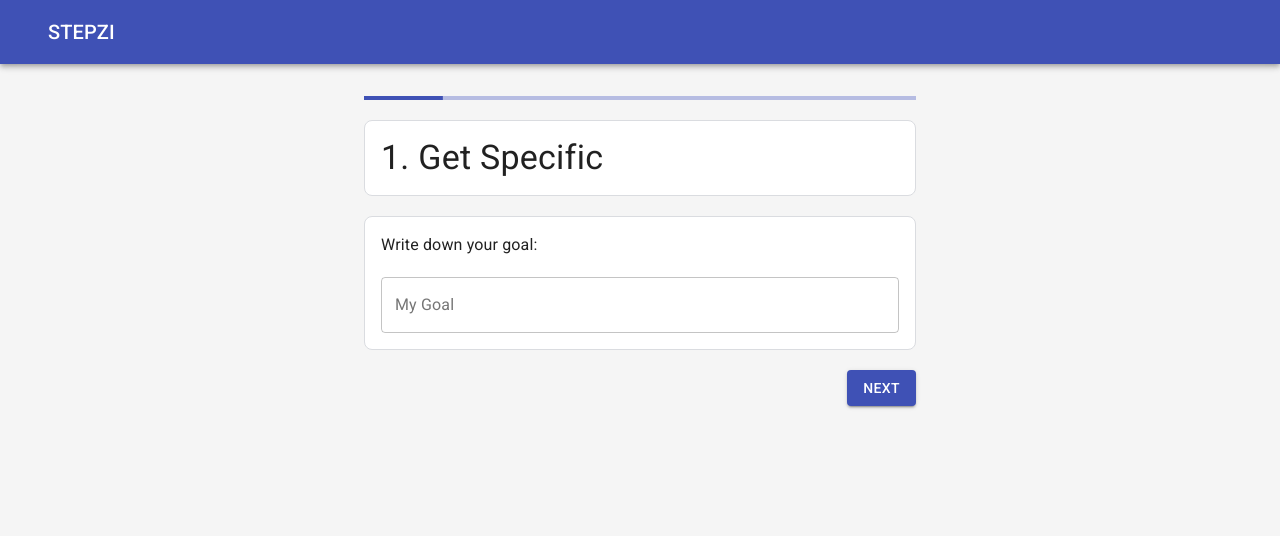
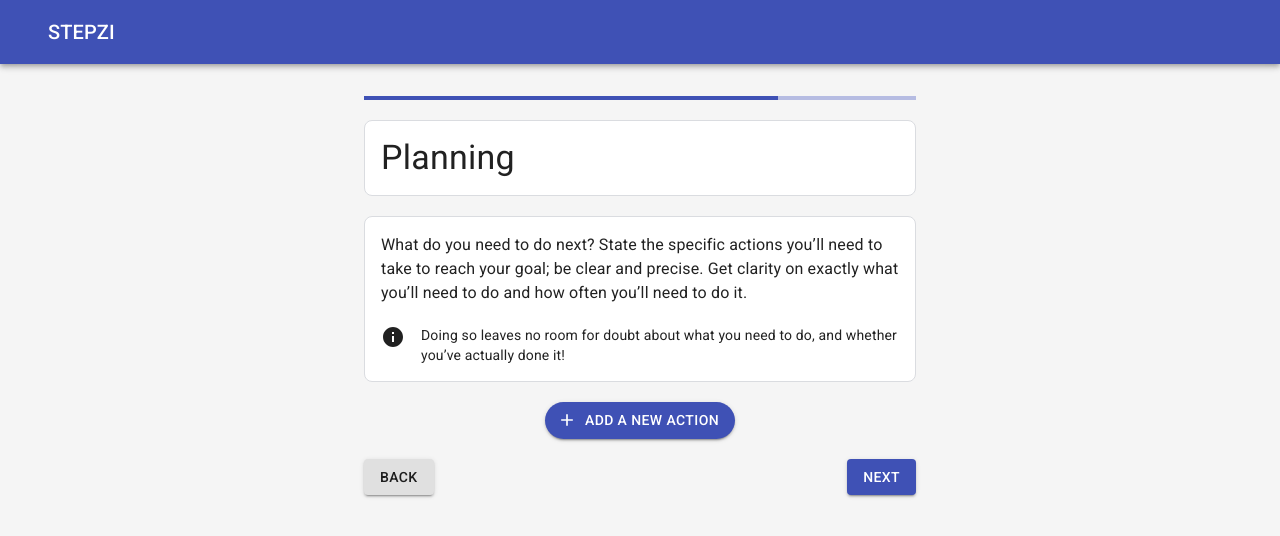
Before and after one commit to johnbede2000/stepzi, a React (Create React App) app: page / in a window 1280 px wide. Shown: the top 536 px of the page. Built offline with nearby package versions, Linux system fonts and the light colour scheme.

Commit message:
removed forcing user to input before click next

```diff
--- a/src/pages/Contrasting.js
+++ b/src/pages/Contrasting.js
@@ -49,20 +49,19 @@ const TwoPos = ({ values, handleChange, step, setStep }) => {
   return (
     <Vertical>
       <Mycard>
+        <Typography variant="h4">Mental Contrasting</Typography>
         <Typography variant="body1">
-          Now it's time to go back and forth thinking about the success you want
-          to achieve, and the obstacles that stand in your way.
+          Now it's time to go back and forth, thinking about the success you
+          want to achieve, and the obstacles that stand in your way.
         </Typography>
         <Typography variant="body1">
-          First imagine how you will feel attaining your goal, the future you
-          want; the positive aspects of reaching your goal. Picture it as
-          vividly as you can in your mind, really think about the details, what
-          it will be like to experience it. Next, think &amp; get specific about
-          the obstacles that stand in your way of getting what you want. The
-          hurdles you’ll need to overcome to get there e.g. competition trying
-          to achieve the same thing
+          First imagine how you will feel attaining your goal. Picture it as
+          vividly as you can in your mind, really think about the details. Next,
+          think &amp; get specific about the obstacles that stand in your way of
+          getting what you want.
         </Typography>
-        <Info text="This should kick your brain into gear - get the psychological wheels in motion - for the next page. It’s critical to experience the 'necessity to act'." />
+
+        <Info text="This should kick your brain into gear for the next page, bringing attention & clarity to what you will need to do to make the goal happen." />
       </Mycard>
       <Mycard>
         <Typography variant="body1">Your goal:</Typography>
--- a/src/pages/End.js
+++ b/src/pages/End.js
@@ -1,7 +1,16 @@
 import React from 'react';
+import { Typography } from '@material-ui/core';
+import Vertical from '../components/Vertical';
+import Mycard from '../components/Mycard';
 
 const End = () => {
-  return <p>The End.</p>;
+  return (
+    <Vertical>
+      <Mycard>
+        <Typography variant="h4">Conclusion</Typography>
+      </Mycard>
+    </Vertical>
+  );
 };
 
 export default End;
--- a/src/pages/HowWillYouKnow.js
+++ b/src/pages/HowWillYouKnow.js
@@ -1,29 +1,41 @@
 import React from 'react';
-import { TextField, Box, Button, Typography } from '@material-ui/core';
+import {
+  TextField,
+  Box,
+  Button,
+  Typography,
+  Snackbar,
+} from '@material-ui/core';
+import Alert from '@material-ui/lab/Alert';
 import Vertical from '../components/Vertical';
 import custom from '../customStyle';
-import ErrSnackbar from '../components/ErrSnackbar';
 import Mycard from '../components/Mycard';
 import Info from '../components/Info';
 
 const HowWillYouKnow = ({ values, handleChange, setStep, step }) => {
-  const [validate, setValidate] = React.useState(false);
-  const [snackbar, setSnackbar] = React.useState(false);
+  const [snackbar, setSnackbar] = React.useState(!values.goal);
 
   return (
     <Vertical>
+      <Snackbar open={snackbar} onClose={() => setSnackbar(false)}>
+        <Alert onClose={() => setSnackbar(false)} severity="error">
+          Example goal being used
+        </Alert>
+      </Snackbar>
       <Mycard>
-        <Typography variant="body1">Your goal:</Typography>
-        <Typography style={custom().cursive} variant="body1">
-          {values.goal}
-        </Typography>
+        <Typography variant="h4">Get Specific</Typography>
         <Typography variant="body1">
-          Get a clear idea about what success will look like. State exactly what
-          you want to achieve: be concrete.
+          Make your goal as specific as possible. Get a clear idea about what
+          success will look like. State exactly what you want to achieve: be
+          concrete. Make it measurable/quantifiable.
         </Typography>
         <Info text="Doing so keeps you motivated until you get there; and removes the possibility of settling for less; and makes the course of action you need to take much clearer."></Info>
       </Mycard>
       <Mycard>
+        <Typography variant="body1">Your goal:</Typography>
+        <Typography style={custom().cursive} variant="body1">
+          {values.goal || 'lose some weight'}
+        </Typography>
         <Typography variant="body1">
           How will you know when you’ve succeeded? Describe the moment when you{' '}
           <Box component="span" style={{ fontStyle: 'italic' }}>
@@ -38,7 +50,6 @@ const HowWillYouKnow = ({ values, handleChange, setStep, step }) => {
             type="text"
             name="moment"
             fullWidth={true}
-            error={validate}
             value={values.moment}
             multiline={true}
             variant="outlined"
@@ -46,6 +57,7 @@ const HowWillYouKnow = ({ values, handleChange, setStep, step }) => {
           />
         </Box>
       </Mycard>
+
       <Box display="flex" flexDirection="row" justifyContent="space-between">
         <Button variant="contained" onClick={() => setStep(step - 1)}>
           Back
@@ -53,22 +65,23 @@ const HowWillYouKnow = ({ values, handleChange, setStep, step }) => {
         <Button
           variant="contained"
           color="primary"
-          onClick={() => {
-            if (!values.moment) {
-              setValidate(true);
-              setSnackbar(true);
-              setTimeout(() => {
-                setValidate(false);
-              }, 3000);
-            } else {
-              setStep(step + 1);
-            }
-          }}
+          // onClick={() => {
+          //   if (!values.moment) {
+          //     setValidate(true);
+          //     setSnackbar(true);
+          //     setTimeout(() => {
+          //       setValidate(false);
+          //     }, 3000);
+          //   } else {
+          //     setStep(step + 1);
+          //   }
+          // }}
+          onClick={() => setStep(step + 1)}
         >
           Next
         </Button>
       </Box>
-      <ErrSnackbar snackbar={snackbar} setSnackbar={setSnackbar} />
+      {/* <ErrSnackbar snackbar={snackbar} setSnackbar={setSnackbar} /> */}
     </Vertical>
   );
 };
--- a/src/pages/Ifthen.js
+++ b/src/pages/Ifthen.js
@@ -11,9 +11,16 @@ const Ifthen = ({ setStep, step }) => {
   return (
     <Vertical>
       <Mycard>
+        <Typography variant="h4">Planning</Typography>
+      </Mycard>
+      <Mycard>
         <Typography variant="body1">
           Decide when and where you will take each action you want to take, in
-          advance.
+          advance.{' '}
+          <Box component="span" style={{ fontStyle: 'italic' }}>
+            If-then
+          </Box>{' '}
+          plans take the form: if <b>X</b> happens I will do <b>Y</b>.
         </Typography>
       </Mycard>
       <Box display="flex" flexDirection="row" justifyContent="space-between">
--- a/src/pages/InitialGoal.js
+++ b/src/pages/InitialGoal.js
@@ -1,15 +1,33 @@
 import React from 'react';
 import { Typography, TextField, Box, Button } from '@material-ui/core';
 import Vertical from '../components/Vertical';
-import ErrSnackbar from '../components/ErrSnackbar';
 import Mycard from '../components/Mycard';
+import Info from '../components/Info';
 
 const InitialGoal = ({ values, handleChange, setStep, step }) => {
-  const [validate, setValidate] = React.useState(false);
-  const [snackbar, setSnackbar] = React.useState(false);
-
   return (
     <Vertical>
+      <Mycard>
+        <Typography variant="h4">Introduction</Typography>
+        <Typography variant="body1">
+          Stepzi is a web app to help you choose and take the next action on a
+          goal. It will guide you through best practices according to decades of
+          research by scientific pysochologists who study motivation.
+        </Typography>
+      </Mycard>
+      <Mycard>
+        <Typography variant="body1">
+          Choose a goal that's about getting better (developing ability, and
+          learning to master a new skill), rather than being good (proving you
+          have a lot of ability and already know what you're doing).
+        </Typography>
+        <Info text="This will help you take difficulty in stride, and enjoy the journey." />
+        <Typography variant="body1">
+          Choose a goal that focuses on what you will do, not what you won't do;
+          if you want to stop something, then choose a goal that answers what
+          you'll do instead.
+        </Typography>
+      </Mycard>
       <Mycard>
         <Typography variant="body1">Write down your goal:</Typography>
         <Box>
@@ -17,7 +35,6 @@ const InitialGoal = ({ values, handleChange, setStep, step }) => {
             id="goal"
             label="My Goal"
             type="text"
-            error={validate}
             fullWidth={true}
             name="goal"
             value={values.goal}
@@ -31,22 +48,22 @@ const InitialGoal = ({ values, handleChange, setStep, step }) => {
         <Button
           variant="contained"
           color="primary"
-          onClick={() => {
-            if (!values.goal) {
-              setValidate(true);
-              setSnackbar(true);
-              setTimeout(() => {
-                setValidate(false);
-              }, 3000);
-            } else {
-              setStep(step + 1);
-            }
-          }}
+          // onClick={() => {
+          //   if (!values.goal) {
+          //     setValidate(true);
+          //     setSnackbar(true);
+          //     setTimeout(() => {
+          //       setValidate(false);
+          //     }, 3000);
+          //   } else {
+          //     setStep(step + 1);
+          //   }
+          // }}
+          onClick={() => setStep(step + 1)}
         >
           Next
         </Button>
       </Box>
-      <ErrSnackbar snackbar={snackbar} setSnackbar={setSnackbar} />
     </Vertical>
   );
 };
--- a/src/pages/ParentSpecific.js
+++ b/src/pages/ParentSpecific.js
@@ -1,18 +1,18 @@
 import React from 'react';
 import InitialGoal from './InitialGoal';
 import HowWillYouKnow from './HowWillYouKnow';
-import Rewrite from './Rewrite';
 import TwoPos from './Contrasting';
 import WhatNext from './WhatNext';
-import { LinearProgress, Typography } from '@material-ui/core';
+import { LinearProgress } from '@material-ui/core';
 import Vertical from '../components/Vertical';
-import Mycard from '../components/Mycard';
 import Ifthen from './Ifthen';
 import End from './End';
+import Rewrite from './Rewrite';
 
 const ParentSpecific = () => {
-  const [step, setStep] = React.useState(1);
+  const [step, setStep] = React.useState(6);
   const [values, setValues] = React.useState({
+    // split these into separate and only pass to specific page needed?
     goal: '',
     moment: '',
     rewrite: '',
@@ -49,21 +49,13 @@ const ParentSpecific = () => {
       case 4:
         return <TwoPos {...reusedProps} />;
       case 5:
+        return <TwoPos {...reusedProps} />;
+      case 6:
         return <WhatNext {...reusedProps} setValues={setValues} />;
-      case 6:
+      case 7:
         return <Ifthen {...reusedProps} />;
-      case 7:
+      case 8:
         return <End {...reusedProps} />;
-    }
-  };
-
-  const renderTitle = (step) => {
-    if (step < 4) {
-      return '1. Get Specific';
-    } else if (step === 4) {
-      return '2. Mental Contrasting';
-    } else if (step > 4) {
-      return '3. If-Then Planning';
     }
   };
 
@@ -73,10 +65,7 @@ const ParentSpecific = () => {
 
   return (
     <Vertical>
-      <LinearProgress variant="determinate" value={progressValue(7)} />
-      <Mycard>
-        <Typography variant="h4">{renderTitle(step)}</Typography>
-      </Mycard>
+      <LinearProgress variant="determinate" value={progressValue(8)} />
       {renderSwitch(step)}
     </Vertical>
   );
--- a/src/pages/Rewrite.js
+++ b/src/pages/Rewrite.js
@@ -2,24 +2,24 @@ import React from 'react';
 import { Box, Button, TextField, Typography } from '@material-ui/core';
 import custom from '../customStyle';
 import Vertical from '../components/Vertical';
-import ErrSnackbar from '../components/ErrSnackbar';
 import Mycard from '../components/Mycard';
 
 const Rewrite = ({ values, handleChange, step, setStep }) => {
-  const [validate, setValidate] = React.useState(false);
-  const [snackbar, setSnackbar] = React.useState(false);
   return (
     <Vertical>
       <Mycard>
+        <Typography variant="h4">Get Specific</Typography>
+      </Mycard>
+      <Mycard>
         <Typography variant="body1">Your goal:</Typography>
         <Typography variant="body1" style={custom().cursive}>
-          {values.goal}
+          {values.goal || 'lose some weight'}
         </Typography>
         <Typography variant="body1">
           The moment you'll know you've reached your goal:
         </Typography>
         <Typography variant="body1" style={custom().cursive}>
-          {values.moment}
+          {values.moment || 'I can fit into my size-eight jeans'}
         </Typography>
       </Mycard>
       <Mycard>
@@ -31,7 +31,6 @@ const Rewrite = ({ values, handleChange, step, setStep }) => {
             id="rewrite"
             label="My improved goal"
             type="text"
-            error={validate}
             fullWidth={true}
             name="rewrite"
             value={values.rewrite}
@@ -49,22 +48,11 @@ const Rewrite = ({ values, handleChange, step, setStep }) => {
         <Button
           variant="contained"
           color="primary"
-          onClick={() => {
-            if (!values.rewrite) {
-              setValidate(true);
-              setSnackbar(true);
-              setTimeout(() => {
-                setValidate(false);
-              }, 3000);
-            } else {
-              setStep(step + 1);
-            }
-          }}
+          onClick={() => setStep(step + 1)}
         >
           Next
         </Button>
       </Box>
-      <ErrSnackbar snackbar={snackbar} setSnackbar={setSnackbar} />
     </Vertical>
   );
 };
--- a/src/pages/WhatNext.js
+++ b/src/pages/WhatNext.js
@@ -122,13 +122,15 @@ const WhatNext = ({ values, setValues, step, setStep }) => {
   return (
     <Vertical>
       <Mycard>
+        <Typography variant="h4">Planning</Typography>
+      </Mycard>
+      <Mycard>
         <Typography variant="body1">
-          What do you need to do next? State the specific steps/actions you’ll
-          need to take to reach your goal. Get clarity on exactly what you’ll
-          need to do and how often you’ll need to do it, to make the goal
-          happen.
+          What do you need to do next? State the specific actions you’ll need to
+          take to reach your goal; be clear and precise. Get clarity on exactly
+          what you’ll need to do and how often you’ll need to do it.
         </Typography>
-        <Info text="Doing so leaves no room for doubt about what you need to do/how often, or whether you’ve actually done it!" />
+        <Info text="Doing so leaves no room for doubt about what you need to do, and whether you’ve actually done it!" />
       </Mycard>
       <Box display="flex" justifyContent="center">
         <Button
```
Also changed, not shown: 1 other file (tests, documents, lock files or other folders).
